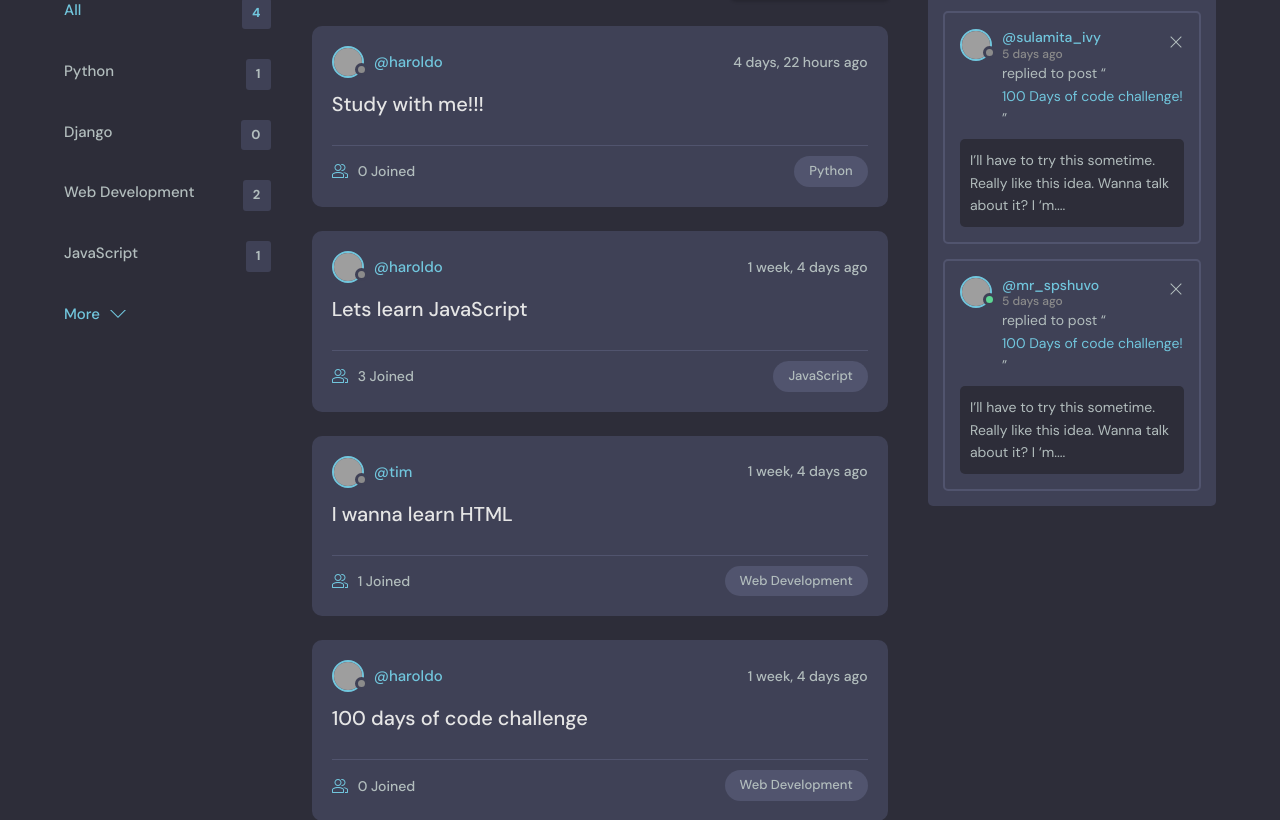
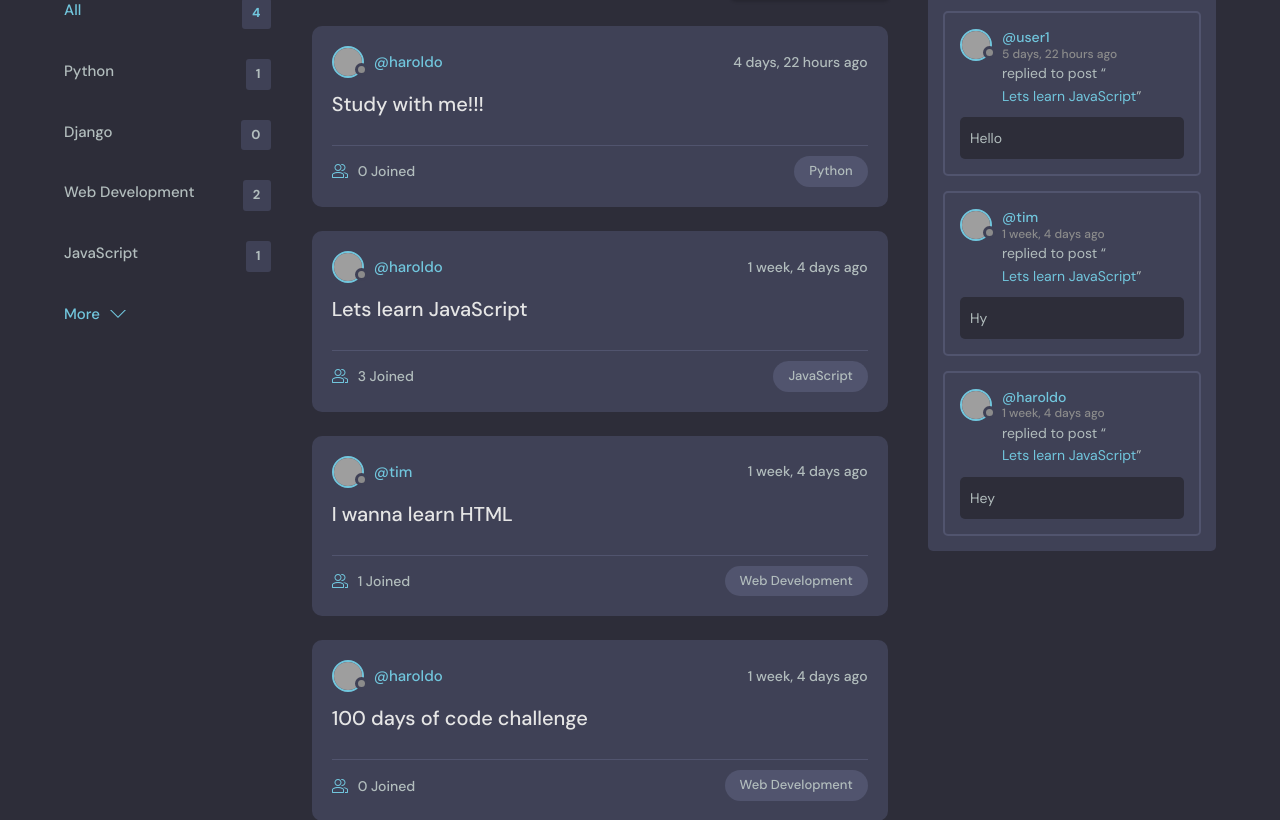
Before and after one commit to haroldojunios/TraversyMediaDjango-studybud, a Django app: page / in a window 1280 px wide. Shown: the part 146-966 px from the top of the page. Run offline with Django 3.2, Linux system fonts and the light colour scheme; data comes from the database, SQL or seed files in the repository; grey boxes are pictures that could not be loaded.

Commit message:
Theme installation on home page: activity component

```diff
--- a/base/templates/base/activity_component.html
+++ b/base/templates/base/activity_component.html
@@ -1,19 +1,49 @@
-<h3>Recent Activity</h3>
-<hr>
+<div class="activities">
+  <div class="activities__header">
+    <h2>Recent Activities</h2>
+  </div>
 
   {% for message in room_messages %}
-<div>
-  <small>
-    <a href="{% url 'user-profile' message.user.id %}">
+  <div class="activities__box">
+    <div class="activities__boxHeader roomListRoom__header">
+      <a href="{% url 'user-profile' message.user.id %}"
+        class="roomListRoom__author">
+        <div class="avatar avatar--small">
+          <img src="https://randomuser.me/api/portraits/women/11.jpg" />
+        </div>
+        <p>
           @{{message.user}}
+          <span>
             {{message.created|timesince}}
+            ago
+          </span>
+        </p>
       </a>
-  </small>
-  <small>replied to "{{message.room}}"</small>
-  <p>{{message}}</p>
+
       {% if request.user == message.user %}
-  <a href="{% url 'delete-message' message.id %}">Delete</a>
+      <div class="roomListRoom__actions">
+        <a href="{% url 'delete-message' message.id %}">
+          <svg version="1.1" xmlns="http://www.w3.org/2000/svg" width="32"
+            height="32" viewbox="0 0 32 32">
+            <title>remove</title>
+            <path
+              d="M27.314 6.019l-1.333-1.333-9.98 9.981-9.981-9.981-1.333 1.333 9.981 9.981-9.981 9.98 1.333 1.333 9.981-9.98 9.98 9.98 1.333-1.333-9.98-9.98 9.98-9.981z">
+            </path>
+          </svg>
+        </a>
+      </div>
       {% endif %}
-  <hr>
+    </div>
+
+    <div class="activities__boxContent">
+      <p>
+        replied to post “<a
+          href="{% url 'room' message.room.id %}">{{message.room}}</a>”
+      </p>
+      <div class="activities__boxRoomContent">
+        {{message.body}}
+      </div>
+    </div>
   </div>
   {% endfor %}
+</div>
--- a/base/templates/base/home.html
+++ b/base/templates/base/home.html
@@ -49,78 +49,7 @@
     <!-- Room List End -->
 
     <!-- Activities Start -->
-    <div class="activities">
-      <div class="activities__header">
-        <h2>Recent Activities</h2>
-      </div>
-      <div class="activities__box">
-        <div class="activities__boxHeader roomListRoom__header">
-          <a href="profile.html" class="roomListRoom__author">
-            <div class="avatar avatar--small">
-              <img src="https://randomuser.me/api/portraits/women/11.jpg" />
-            </div>
-            <p>
-              @sulamita_ivy
-              <span>5 days ago</span>
-            </p>
-          </a>
-          <div class="roomListRoom__actions">
-            <a href="#">
-              <svg version="1.1" xmlns="http://www.w3.org/2000/svg" width="32"
-                height="32" viewbox="0 0 32 32">
-                <title>remove</title>
-                <path
-                  d="M27.314 6.019l-1.333-1.333-9.98 9.981-9.981-9.981-1.333 1.333 9.981 9.981-9.981 9.98 1.333 1.333 9.981-9.98 9.98 9.98 1.333-1.333-9.98-9.98 9.98-9.981z">
-                </path>
-              </svg>
-            </a>
-          </div>
-        </div>
-        <div class="activities__boxContent">
-          <p>replied to post “<a href="room.html">100 Days of code
-              challenge!</a>”</p>
-          <div class="activities__boxRoomContent">
-            I’ll have to try this sometime. Really like this idea. Wanna talk
-            about it? I
-            ‘m....
-          </div>
-        </div>
-      </div>
-
-      <div class="activities__box">
-        <div class="activities__boxHeader roomListRoom__header">
-          <a href="profile.html" class="roomListRoom__author">
-            <div class="avatar avatar--small active">
-              <img src="https://randomuser.me/api/portraits/men/13.jpg" />
-            </div>
-            <p>
-              @mr_spshuvo
-              <span>5 days ago</span>
-            </p>
-          </a>
-          <div class="roomListRoom__actions">
-            <a href="#">
-              <svg version="1.1" xmlns="http://www.w3.org/2000/svg" width="32"
-                height="32" viewbox="0 0 32 32">
-                <title>remove</title>
-                <path
-                  d="M27.314 6.019l-1.333-1.333-9.98 9.981-9.981-9.981-1.333 1.333 9.981 9.981-9.981 9.98 1.333 1.333 9.981-9.98 9.98 9.98 1.333-1.333-9.98-9.98 9.98-9.981z">
-                </path>
-              </svg>
-            </a>
-          </div>
-        </div>
-        <div class="activities__boxContent">
-          <p>replied to post “<a href="room.html">100 Days of code
-              challenge!</a>”</p>
-          <div class="activities__boxRoomContent">
-            I’ll have to try this sometime. Really like this idea. Wanna talk
-            about it? I
-            ‘m....
-          </div>
-        </div>
-      </div>
-    </div>
+    {% include 'base/activity_component.html' %}
     <!-- Activities End -->
   </div>
 </main>
```
Lines whose indentation alone changed are shown as unchanged.
